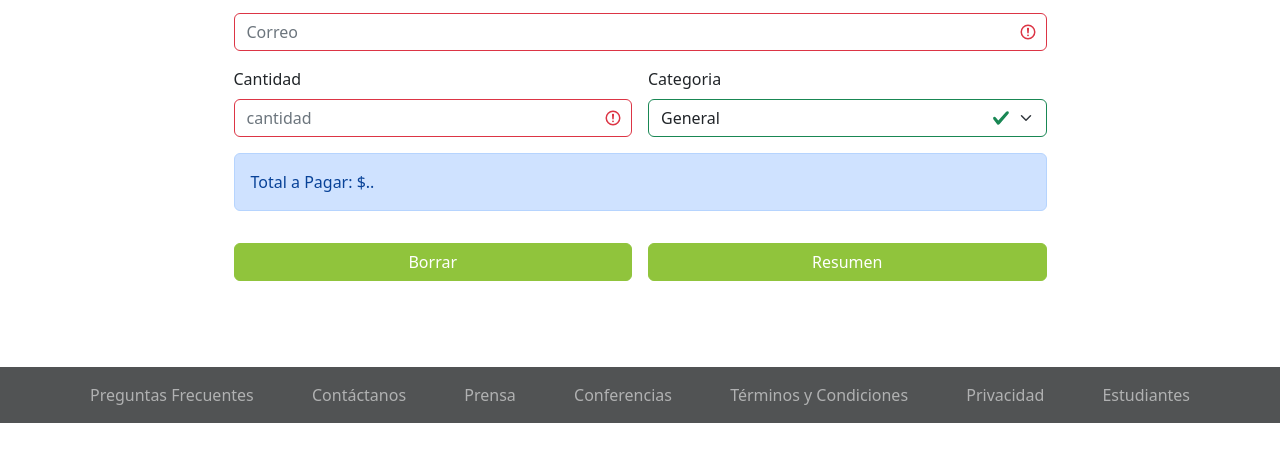
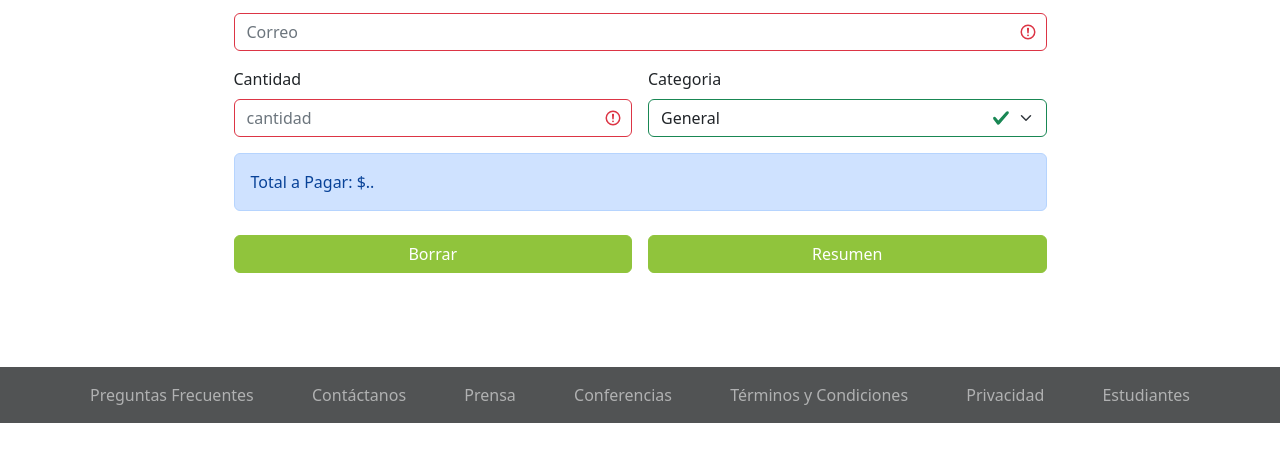
Before and after one commit to aleboffa/Integrador-Bootstrap-Codo-a-Codo, a plain HTML site: page comprar_ticket.html in a window 1280 px wide. Shown: the part 377-838 px from the top of the page. Drawn offline with nearby package versions, Linux system fonts and the light colour scheme.

Commit message:
ajuste automatico de botones Borrar y Resumen

```diff
--- a/comprar_ticket.html
+++ b/comprar_ticket.html
@@ -126,14 +126,16 @@
                     <p class="mb-0" id="importeTotal">Total a Pagar: $..</p>
                 </div>
               </div>
-
-              <div class="col">
-                <button class="btn btn-success col-sm-12 botonVerdeClaro" type="reset" id="btnBorrar">Borrar</button>
+              <div class="container-fluid">
+                <div class="row">
+                    <div class="col-6 p-2">
+                        <button class="btn btn-success col-12 botonVerdeClaro" type="reset" id="btnBorrar">Borrar</button>
+                    </div>
+                    <div class="col-6 p-2">
+                        <button class="btn btn-success col-12 botonVerdeClaro" type="button" id="btnResumen" onclick="resumen();">Resumen</button>
+                    </div>
+                </div>
               </div>
-              <div class="col">
-                <button class="btn btn-success col-sm-12 botonVerdeClaro" type="button" id="btnResumen" onclick="resumen();">Resumen</button>
-              </div>
-
             </div>
 
           </div>
```
